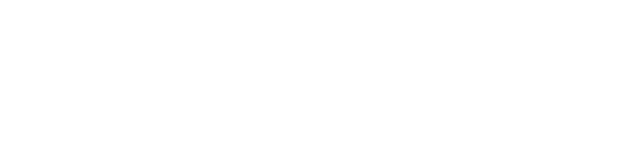
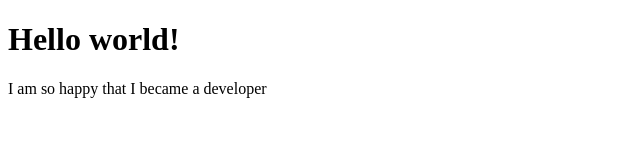
Before and after one commit to Egor1979/folder, a plain HTML site: page index.html in a window 1280 px wide. Shown: the whole page, without its empty margins (0-640 px from the left). Drawn offline with Linux system fonts and the light colour scheme.

Commit message:
my one commit

```diff
--- a/index.html
+++ b/index.html
@@ -7,6 +7,8 @@
     <title>Document</title>
 </head>
 <body>
+    <h1>Hello world!</h1>
+    <p>I am so happy that I became a developer</p>
 
 </body>
 </html>
```
